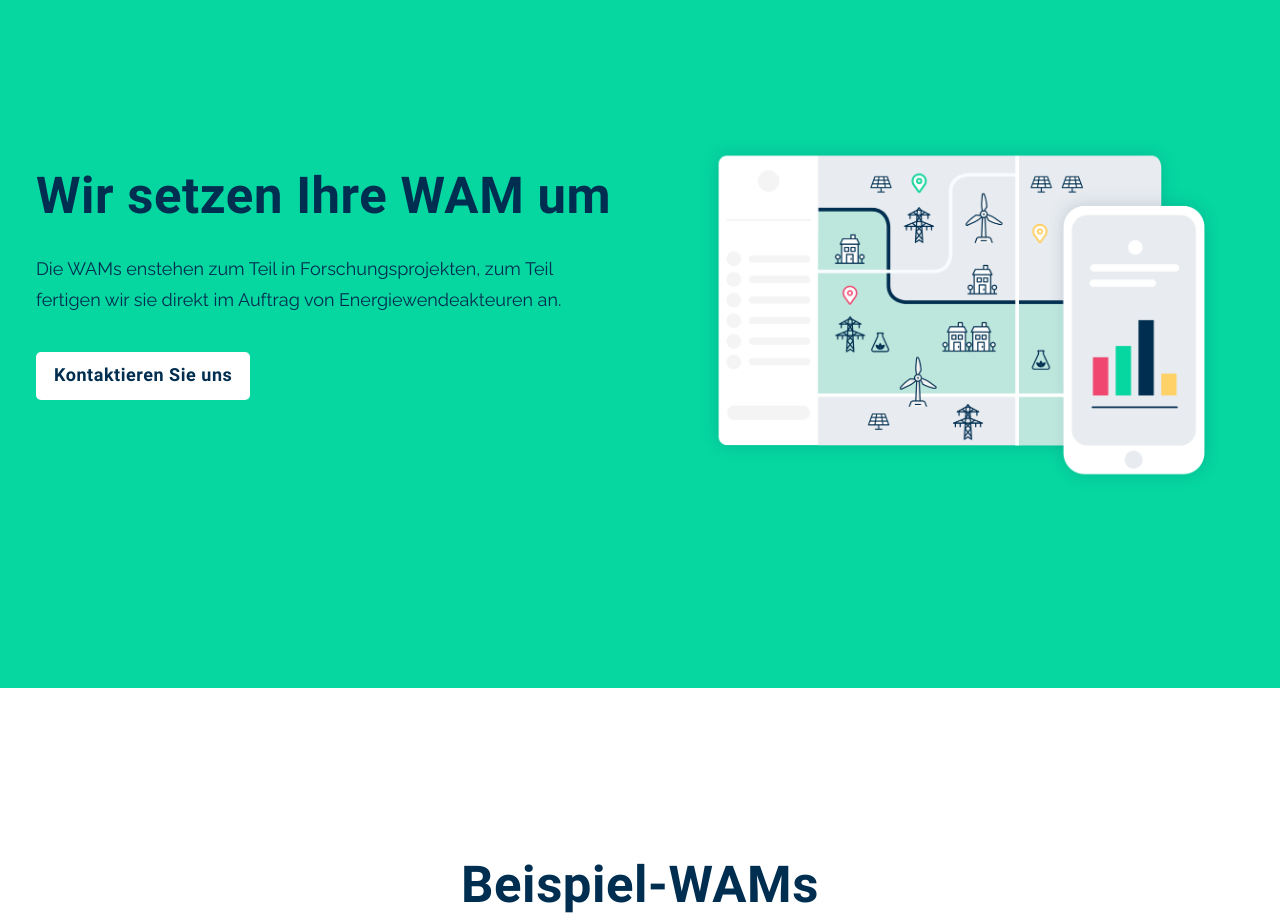
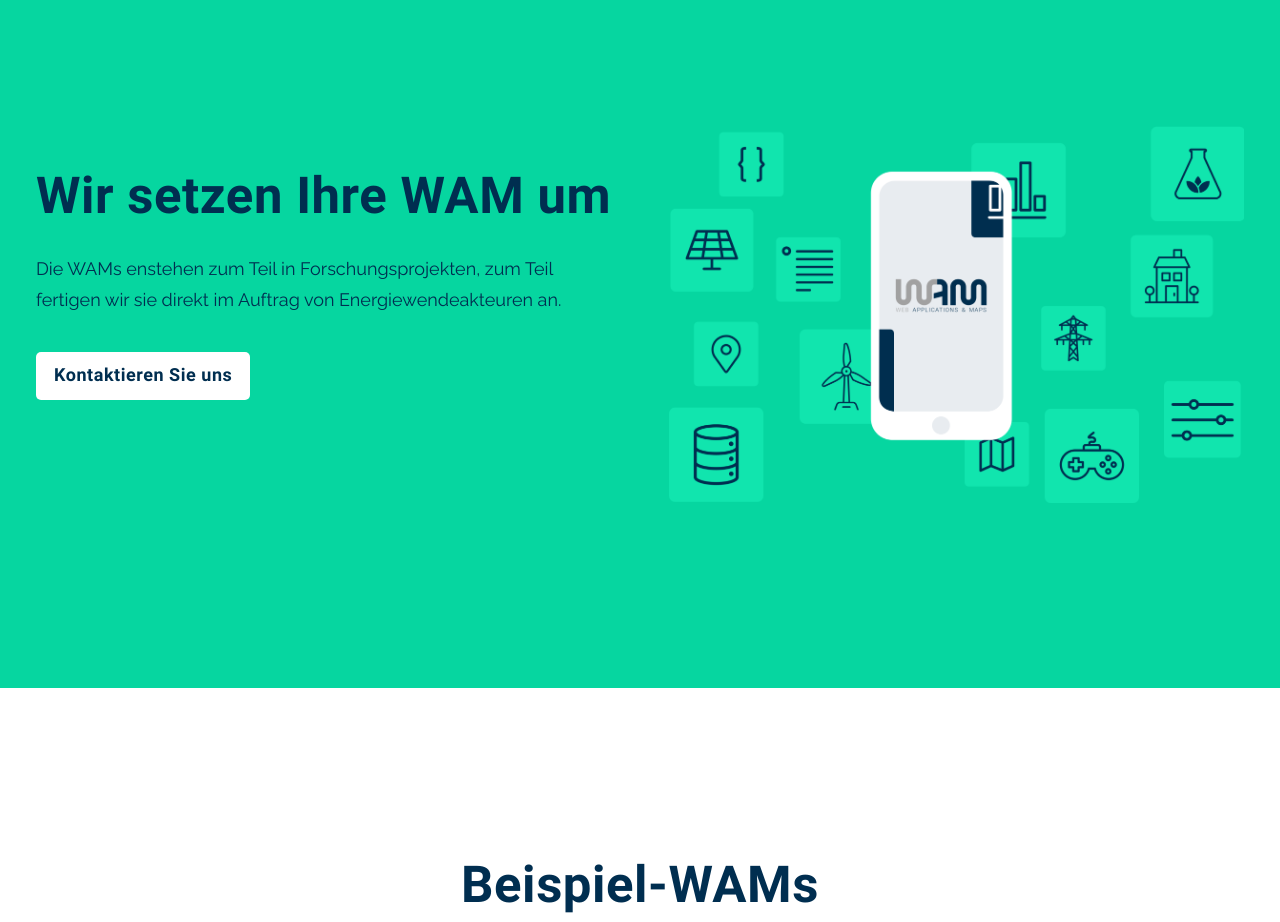
Before and after one commit to rl-institut/WAM-Homepage, a plain HTML site: page index.html in a window 1280 px wide. Shown: the part 4040-4962 px from the top of the page. Drawn offline with Linux system fonts and the light colour scheme.

Commit message:
add contact image

```diff
--- a/index.html
+++ b/index.html
@@ -143,7 +143,7 @@
               </a>
             </div>
             <div class="img">
-              <img src="assets/illustrations/WAM_Illustrations_hero.png" alt="Illustration von einer Karte auf dem Browser, die das Energiesystem darstellen sollte">
+              <img src="assets/illustrations/WAM_Illustrations_wam_contact.png" alt="Mobiles Gerät mit UI und Energiekomponenten">
             </div>
           </div>
         </div>
```
Also changed, not shown: assets/illustrations/WAM_Illustrations_wam_contact.png (added).
